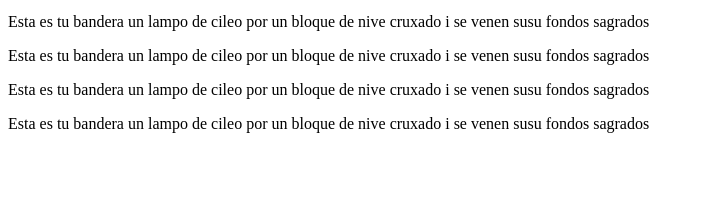
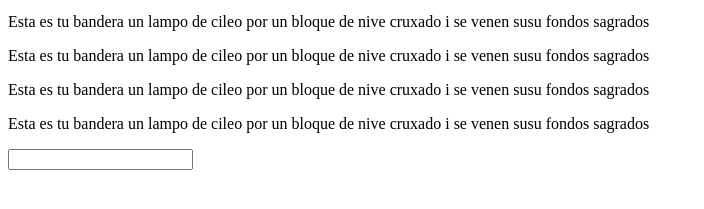
Before and after one commit to allanjassir/my_proyecto, a plain HTML site: page index.html in a window 1280 px wide. Shown: the part 101-310 px from the top of the page, without its empty margins (0-704 px from the left). Drawn offline with Linux system fonts and the light colour scheme.

Commit message:
Agregue Un Input

```diff
--- a/index.html
+++ b/index.html
@@ -12,5 +12,6 @@
 <p>Esta es tu bandera un lampo de cileo por un bloque de nive cruxado i se venen susu fondos sagrados</p>
 <p>Esta es tu bandera un lampo de cileo por un bloque de nive cruxado i se venen susu fondos sagrados</p>
 <p>Esta es tu bandera un lampo de cileo por un bloque de nive cruxado i se venen susu fondos sagrados</p>
+<input type="text" name="quepe" id="quepe">
 </body>
 </html>
```
